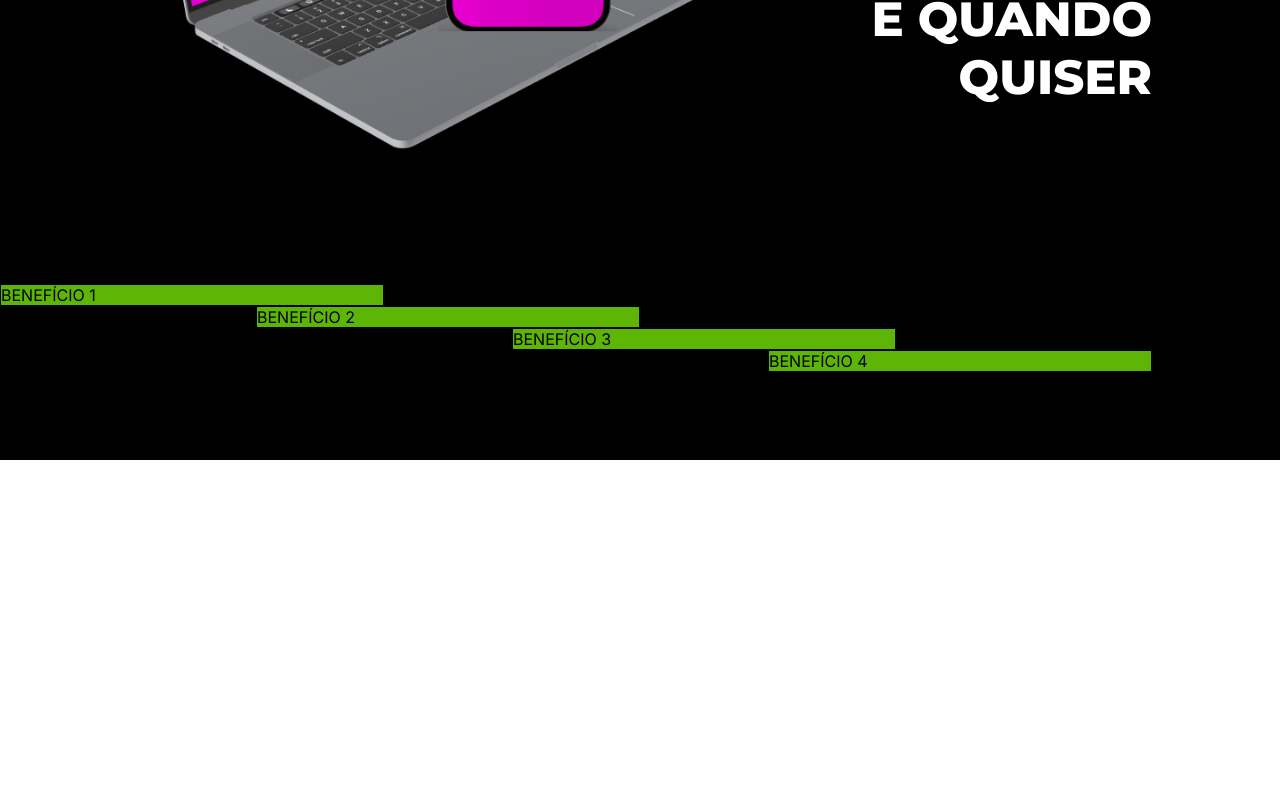
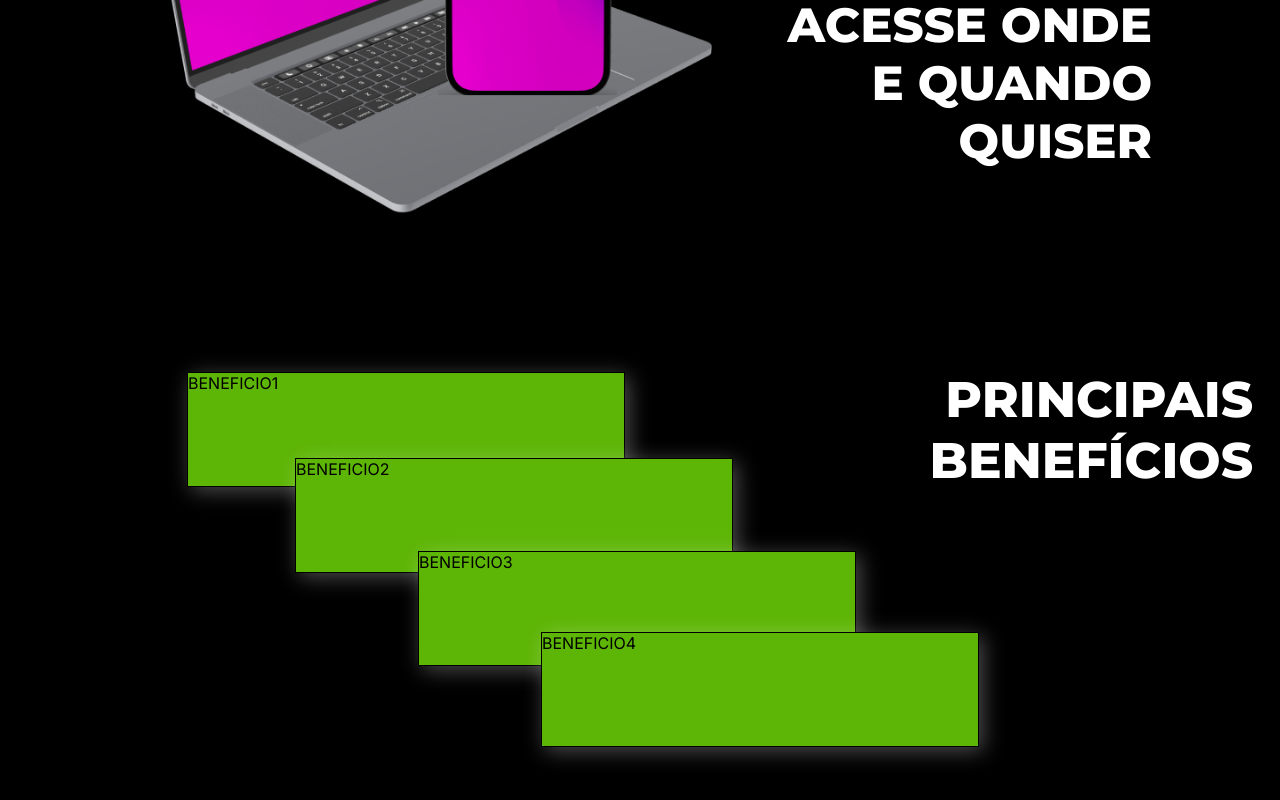
Before and after one commit to winvirg/Trackventory, a Next.js app: page /landing_page in a window 1280 px wide. Shown: the part 1160-1960 px from the top of the page. Before the commit the page ends 1620 px from the top, so only its background shows below. Built offline with nearby package versions, Linux system fonts and the light colour scheme.

Commit message:
ajustando quadros da sessao beneficios

```diff
--- a/src/app/landing_page/page.tsx
+++ b/src/app/landing_page/page.tsx
@@ -27,11 +27,16 @@ export default function Landing_page() {
                 </div>
                 <h1>Controle de vendas e estoque simplificado acesse onde e quando quiser</h1>
             </div>
-            <div className={styles.beneficios} id="beneficios">
-                <section className={styles.beneficio1}>Benefício 1</section>
-                <section className={styles.beneficio2}>Benefício 2</section>
-                <section className={styles.beneficio3}>Benefício 3</section>
-                <section className={styles.beneficio4}>Benefício 4</section>
+            <div className={styles.containerBeneficios}>
+                <div className={styles.beneficios} id="beneficios">
+                    <span>Principais Benefícios</span>
+                </div>
+                <div className={styles.beneficiosGrid}>
+                    <div className={styles.beneficio1}>Beneficio1</div>
+                    <div className={styles.beneficio2}>Beneficio2</div>
+                    <div className={styles.beneficio3}>Beneficio3</div>
+                    <div className={styles.beneficio4}>Beneficio4</div>
+                </div>
             </div>
             <div className={styles.recursos} id="recursos">
             </div>
--- a/src/app/page.module.css
+++ b/src/app/page.module.css
@@ -1147,7 +1147,7 @@
 /* SESSÃO DESTAQUE */
 .sessaoDestaque{
   width: 100%;
-  padding: 0% 10% 10% 10%;
+  padding: 5% 10% 10% 10%;
   color: white;
   display: flex;
   text-align: end;
@@ -1167,41 +1167,122 @@
 
 
 /* BENEFÍCIOS LANDING_PAGE */
+.containerBeneficios{
+  padding: 10%;
+  justify-content: center;
+  background-color: #000;
+}
+
 .beneficios{
+  width: 80%;
   display: grid;
-  grid-template-columns: repeat(10,1fr);
-  grid-template-rows: repeat(8,1fr);
+  height: 100vh;
+  color: white;
+  font-family: MontserratExtraBold;
+}
+
+/*
+.beneficios span{
+  position: absolute;
+  width: 22.6875vh;
+  height: 7.625rem;
+  font-family: 'MontserratExtraBold';
+  font-weight: 800;
+  font-size: 3.125rem;
+  display: flex;
+  align-items: center;
+  text-align: right;
+  color: #FFFFFF;
+  grid-column: 10;
+
+}*/
+/* beneficios
+
+position: absolute;
+width: 1066px;
+height: 378px;
+left: calc(50% - 1066px/2);
+top: 1529px;*/
+
+
+
+.beneficios span{
+
+position: absolute;
+width: 363px;
+height: 122px;
+left: 890px;
+top: 1529px;
+
+font-family: 'MontserratExtraBold';
+font-style: normal;
+font-weight: 800;
+font-size: 50px;
+line-height: 61px;
+display: flex;
+align-items: center;
+text-align: right;
+
+color: #FFFFFF;
+
 }
 
 .beneficio1{
-  grid-area: beneficio1;
-  background-color: #5DB505;
-  border: 1px solid #000;
-  grid-column: 1 / 4;
-  grid-row: 1 / 2;
+
+box-sizing: border-box;
+
+position: absolute;
+width: 438px;
+height: 115px;
+left: 187px;
+top: 1532px;
+
+background: #5DB505;
+border: 1px solid #000000;
+box-shadow: 4px 4px 20px rgba(255, 255, 255, 0.3);
 }
 
 .beneficio2{
-  grid-area: beneficio1;
-  background-color: #5DB505;
-  border: 1px solid #000;
-  grid-column: 3 / 6;
-  grid-row: 2/ 3;
 
+box-sizing: border-box;
+
+position: absolute;
+width: 438px;
+height: 115px;
+left: 295px;
+top: 1618px;
+
+background: #5DB505;
+border: 1px solid #000000;
+box-shadow: 4px 4px 20px rgba(255, 255, 255, 0.3);
 }
 
 .beneficio3{
-  grid-area: beneficio1;
-  background-color: #5DB505;
-  border: 1px solid #000;
-  grid-column: 5 / 8;
-  grid-row: 3/4;
+
+box-sizing: border-box;
+
+position: absolute;
+width: 438px;
+height: 115px;
+left: 418px;
+top: 1711px;
+
+background: #5DB505;
+border: 1px solid #000000;
+box-shadow: 4px 4px 20px rgba(255, 255, 255, 0.3);
 }
 
 .beneficio4{
-  grid-area: beneficio1;
-  background-color: #5DB505;
-  border: 1px solid #000;
-  grid-column: 7 / 10;
-  grid-row: 4/5;
+
+box-sizing: border-box;
+
+position: absolute;
+width: 438px;
+height: 115px;
+left: 541px;
+top: 1792px;
+
+background: #5DB505;
+border: 1px solid #000000;
+box-shadow: 4px 4px 20px rgba(255, 255, 255, 0.3);
 }
```
Also changed, not shown: public/images/benefícios.png (added).
